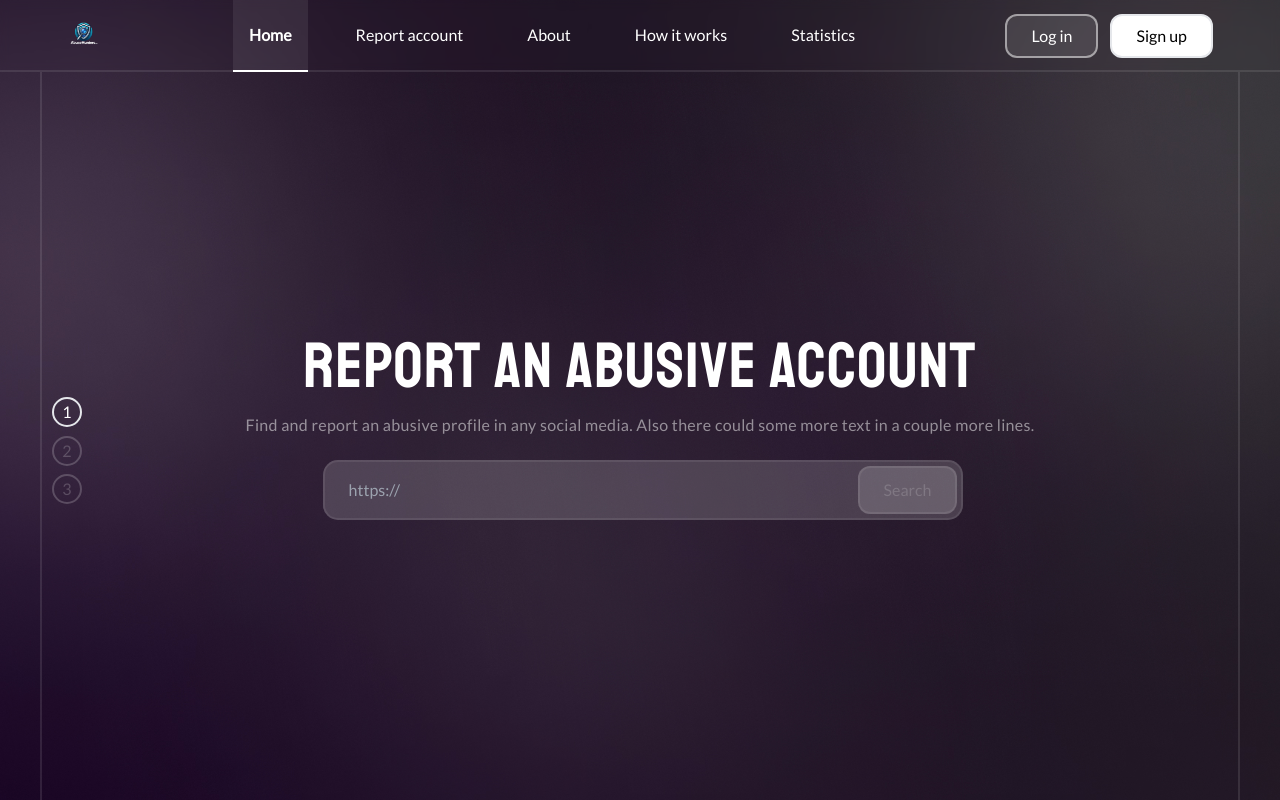
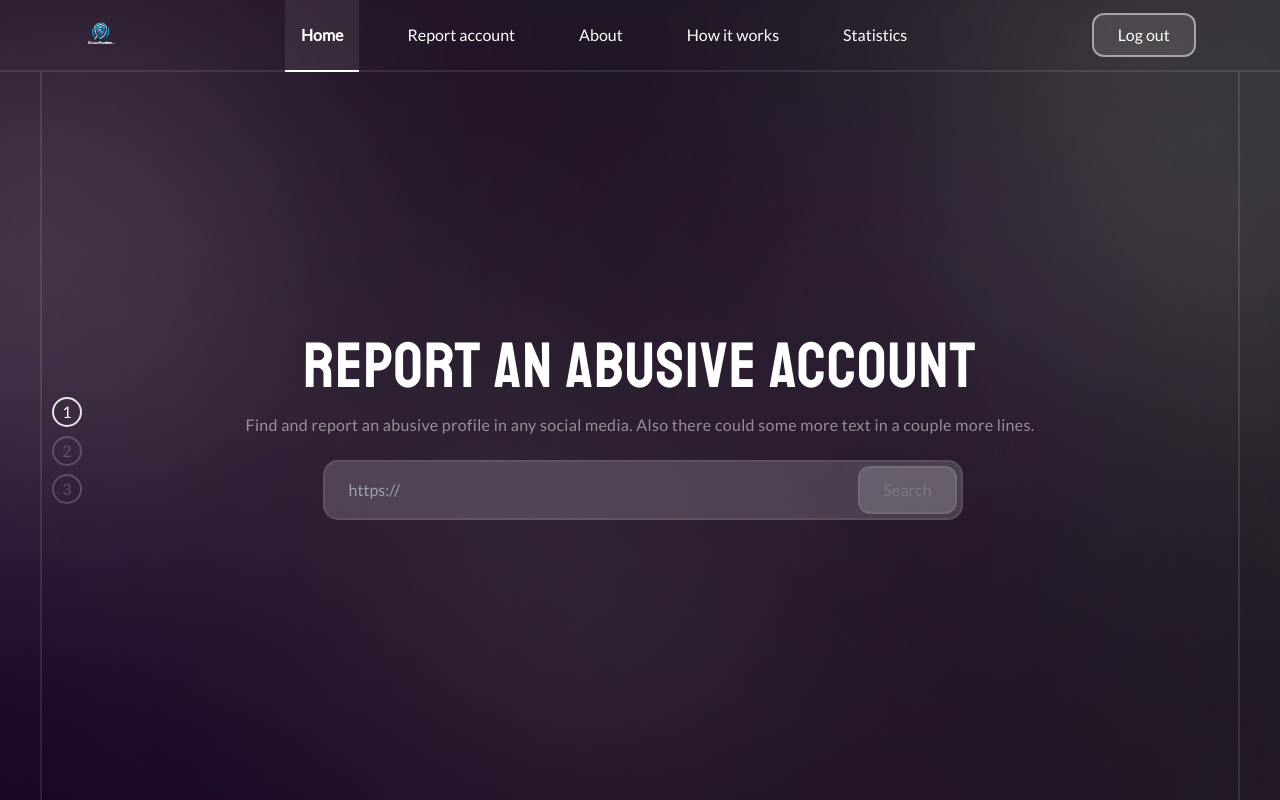
Before and after one commit to YonatanBenezra/abuse-account-db, a React (Vite) app in the folder client/: page /home in a window 1280 px wide. Shown: the top 800 px of the page. Built offline with nearby package versions, Linux system fonts and the light colour scheme; no server answers; sample sign-in values are in the browser's storage.

Commit message:
logout button

```diff
--- a/client/src/components/navBar/Navbar.jsx
+++ b/client/src/components/navBar/Navbar.jsx
@@ -198,6 +198,18 @@ const Navbar = () => {
             </ul>
           </div>
         </div>
+        {localStorage.getItem("loggedUser") ? (
+          <div
+            onClick={() => {
+              localStorage.removeItem("token");
+              localStorage.removeItem("loggedUser");
+              location.reload();
+            }}
+            className="py-2 px-6 border-2 rounded-xl pb-2 border-white/50 bg-white/10 cursor-pointer"
+          >
+            Log out
+          </div>
+        ) : (
           <div className="flex items-center">
             <div
               className={`${
@@ -221,7 +233,9 @@ const Navbar = () => {
               </ul>
             </div>
           </div>
+        )}
       </div>
+
       {isModalOpen && (
         <div className="modal-container">
           {isModalOpen === "login" && (
```
Lines whose indentation alone changed are shown as unchanged.
